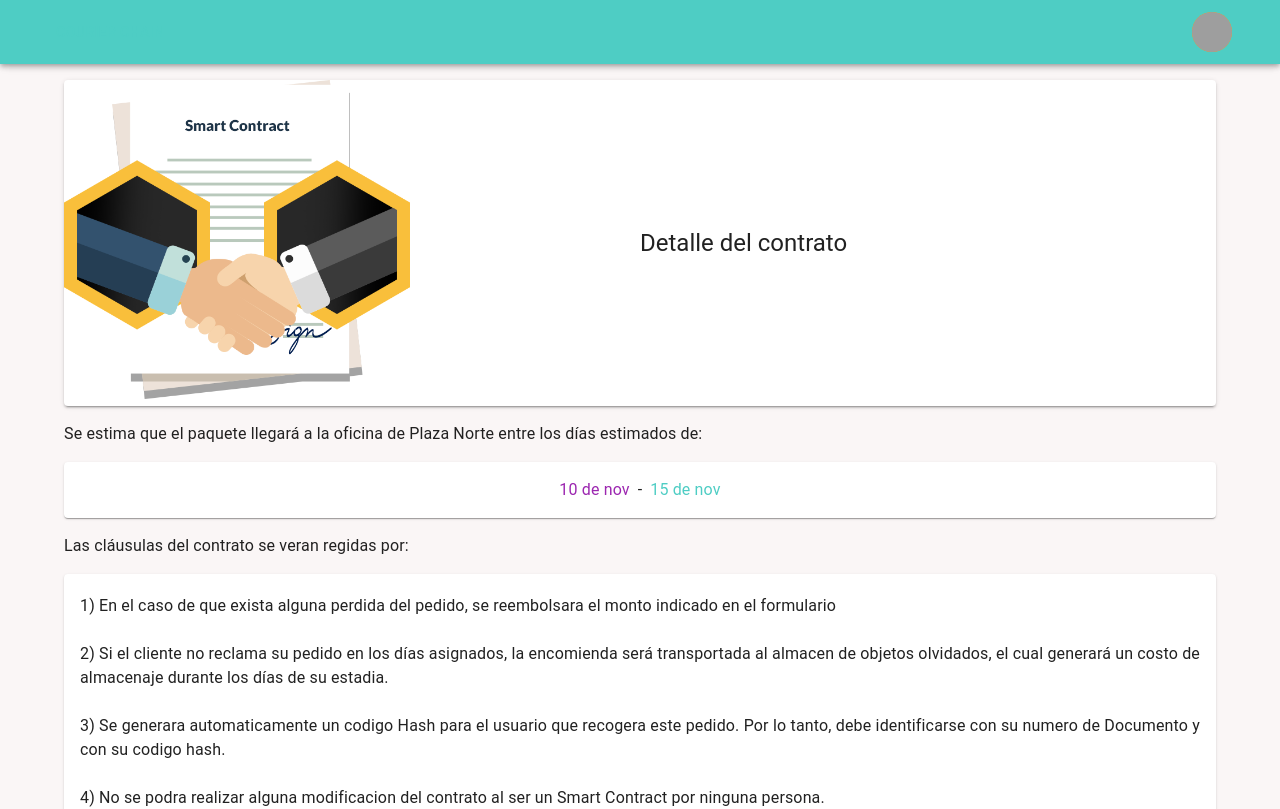
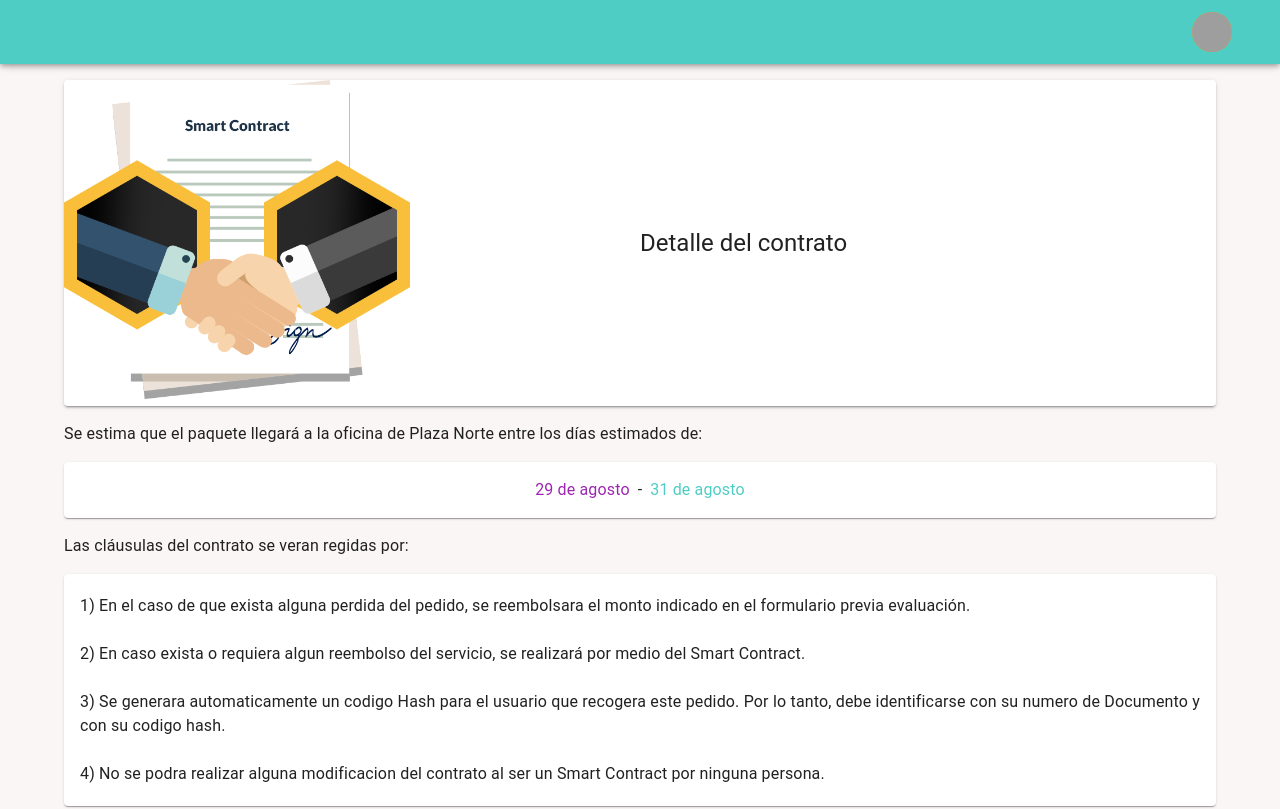
Before and after one commit to Audiomiguel/smart-deliver, a React (Create React App) app: page /courier-chain/user/payment in a window 1280 px wide. Shown: the top 809 px of the page. Built offline with nearby package versions, Linux system fonts and the light colour scheme; grey boxes are pictures that could not be loaded.

Commit message:
se cambian algunas reglas y fechas

```diff
--- a/src/pages/user/payment-detail/index.tsx
+++ b/src/pages/user/payment-detail/index.tsx
@@ -15,7 +15,7 @@ export const PaymentDetailPage = () => {
 		{
 			icon: <AccessTimeFilledIcon />,
 			title: "Fecha de recepción:",
-			description: "31 de octubre",
+			description: "28 de agosto",
 		},
 		{
 			icon: <EmojiTransportationIcon />,
@@ -25,7 +25,7 @@ export const PaymentDetailPage = () => {
 		{
 			icon: <AccessTimeFilledIcon />,
 			title: "Fecha de recojo:",
-			description: "31 de octubre",
+			description: "29 - 31 de agosto",
 		},
 		{
 			icon: <BusinessIcon />,
@@ -112,7 +112,7 @@ export const PaymentDetailPage = () => {
 							<Typography>Monto a pagar</Typography>
 						</Box>
 						<div>
-							<Typography>0.001 ETH</Typography>
+							<Typography>10 CRC</Typography>
 						</div>
 					</Box>
 				</Paper>
--- a/src/pages/user/payment/index.tsx
+++ b/src/pages/user/payment/index.tsx
@@ -12,8 +12,8 @@ import { useNavigate } from "react-router-dom";
 export const PaymentPage = () => {
 	const navigate = useNavigate();
 	const clauses = [
-		"1) En el caso de que exista alguna perdida del pedido, se reembolsara el monto indicado en el formulario",
-		"2) Si el cliente no reclama su pedido en los días asignados, la encomienda será transportada al almacen de objetos olvidados, el cual generará un costo de almacenaje durante los días de su estadia.",
+		"1) En el caso de que exista alguna perdida del pedido, se reembolsara el monto indicado en el formulario previa evaluación.",
+		"2) En caso exista o requiera algun reembolso del servicio, se realizará por medio del Smart Contract.",
 		"3) Se generara automaticamente un codigo Hash para el usuario que recogera este pedido. Por lo tanto, debe identificarse con su numero de Documento y con su codigo hash.",
 		"4) No se podra realizar alguna modificacion del contrato al ser un Smart Contract por ninguna persona.",
 	];
@@ -61,12 +61,12 @@ export const PaymentPage = () => {
 							alignContent="center"
 							justifyContent="center">
 							<Typography color="secondary" pr={1}>
-								10 de nov{" "}
+								29 de agosto {" "}
 							</Typography>
 							<Typography>{" - "}</Typography>
 
 							<Typography color="primary" pl={1}>
-								15 de nov
+								31 de agosto
 							</Typography>
 						</Grid>
 					</Paper>
--- a/src/pages/user/receipt/index.tsx
+++ b/src/pages/user/receipt/index.tsx
@@ -54,7 +54,10 @@ export const UserReceiptPage = () => {
 					justifyContent="space-around"
 					sx={{ mb: 3 }}>
 					{orderedParcelStatuses.map((type, index) => (
-						<Paper sx={{ p: 1, width: "120px" }} elevation={3}>
+						<Paper sx={{ p: 1, width: "120px" }} elevation={3} style={ index===0 ?{
+									 border:'2px solid black',
+
+								}:undefined}>
 							<Grid
 								item
 								display="flex"
@@ -63,6 +66,7 @@ export const UserReceiptPage = () => {
 								rowGap={1}
 								textAlign="center"
 								sx={{ height: "100%" }}
+
 								key={`step-${index}`}>
 								{PARCEL_STATUS[type].icon}
 
@@ -109,8 +113,8 @@ export const UserReceiptPage = () => {
 						</Box>
 					</Box>
 					<Box textAlign="right" minWidth="100px">
-						<Typography>0.002 ETH</Typography>
-						<Typography variant="subtitle1">* S/. 200</Typography>
+						<Typography>100 CRC</Typography>
+						<Typography variant="subtitle1">* S/. 50</Typography>
 					</Box>
 				</Paper>
 			</Box>
```
Also changed, not shown: 1 other file (tests, documents, lock files or other folders).
